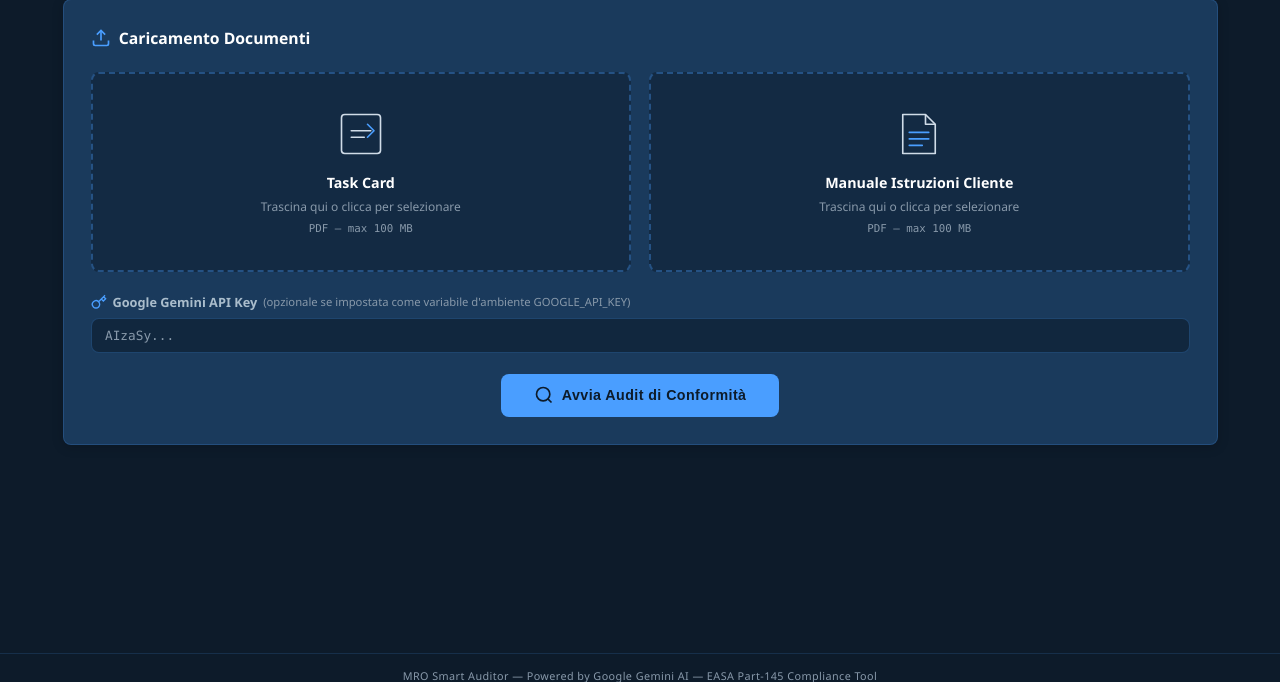
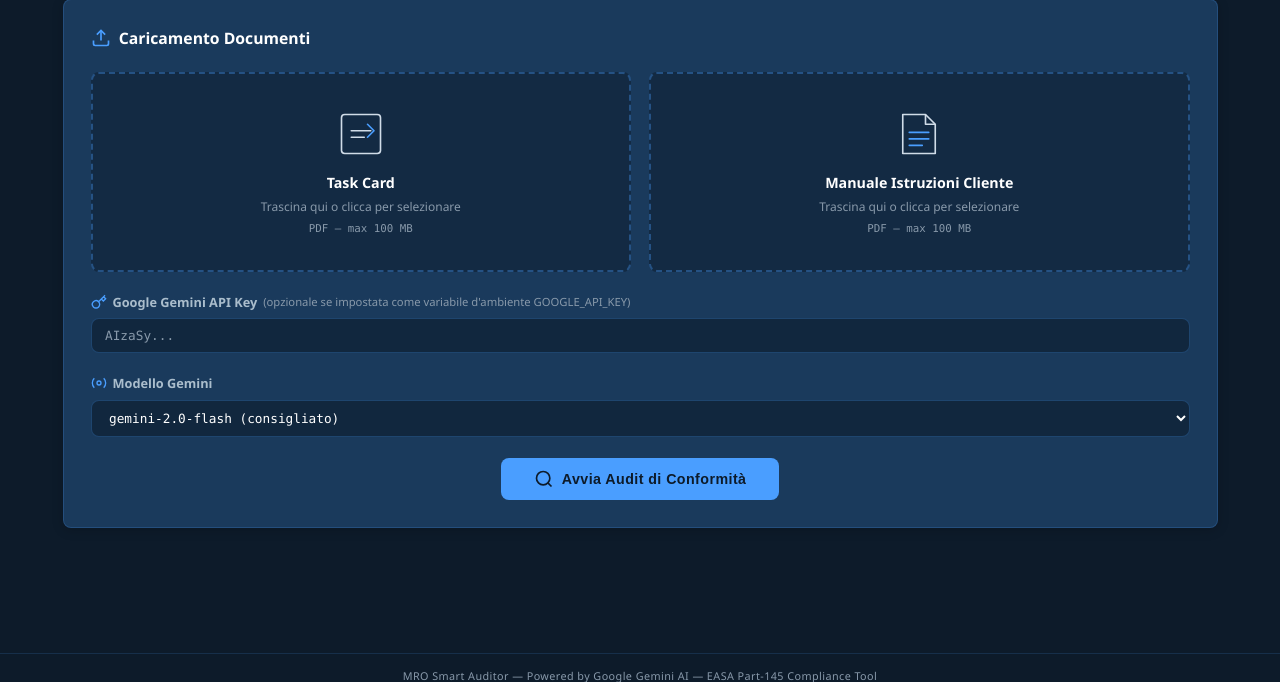
Before and after one commit to cristianotesta/sceglilavacanza, a Flask app: page / in a window 1280 px wide. Shown: the part 104-786 px from the top of the page. Run offline with Flask 3, Linux system fonts and the light colour scheme.

Commit message:
Update index.html

```diff
--- a/templates/index.html
+++ b/templates/index.html
@@ -83,6 +83,19 @@
           </label>
           <input type="password" id="api-key" name="api_key" class="form-input" placeholder="AIzaSy..." autocomplete="off" />
         </div>
+        <!-- Model selector -->
+        <div class="form-row">
+          <label for="model-select" class="form-label">
+            <svg class="icon-sm" viewBox="0 0 24 24" fill="none" stroke="currentColor" stroke-width="2" aria-hidden="true"><circle cx="12" cy="12" r="3"/><path d="M19.07 4.93a10 10 0 0 1 0 14.14M4.93 4.93a10 10 0 0 0 0 14.14"/></svg>
+            Modello Gemini
+          </label>
+          <select id="model-select" name="model" class="form-input">
+            <option value="gemini-2.0-flash">gemini-2.0-flash (consigliato)</option>
+            <option value="gemini-1.5-flash">gemini-1.5-flash (alternativa quota)</option>
+            <option value="gemini-2.0-flash-lite">gemini-2.0-flash-lite (più veloce)</option>
+            <option value="gemini-1.5-pro">gemini-1.5-pro (più preciso)</option>
+          </select>
+        </div>
 
         <div class="form-actions">
           <button type="submit" class="btn-primary" id="submit-btn">
```
